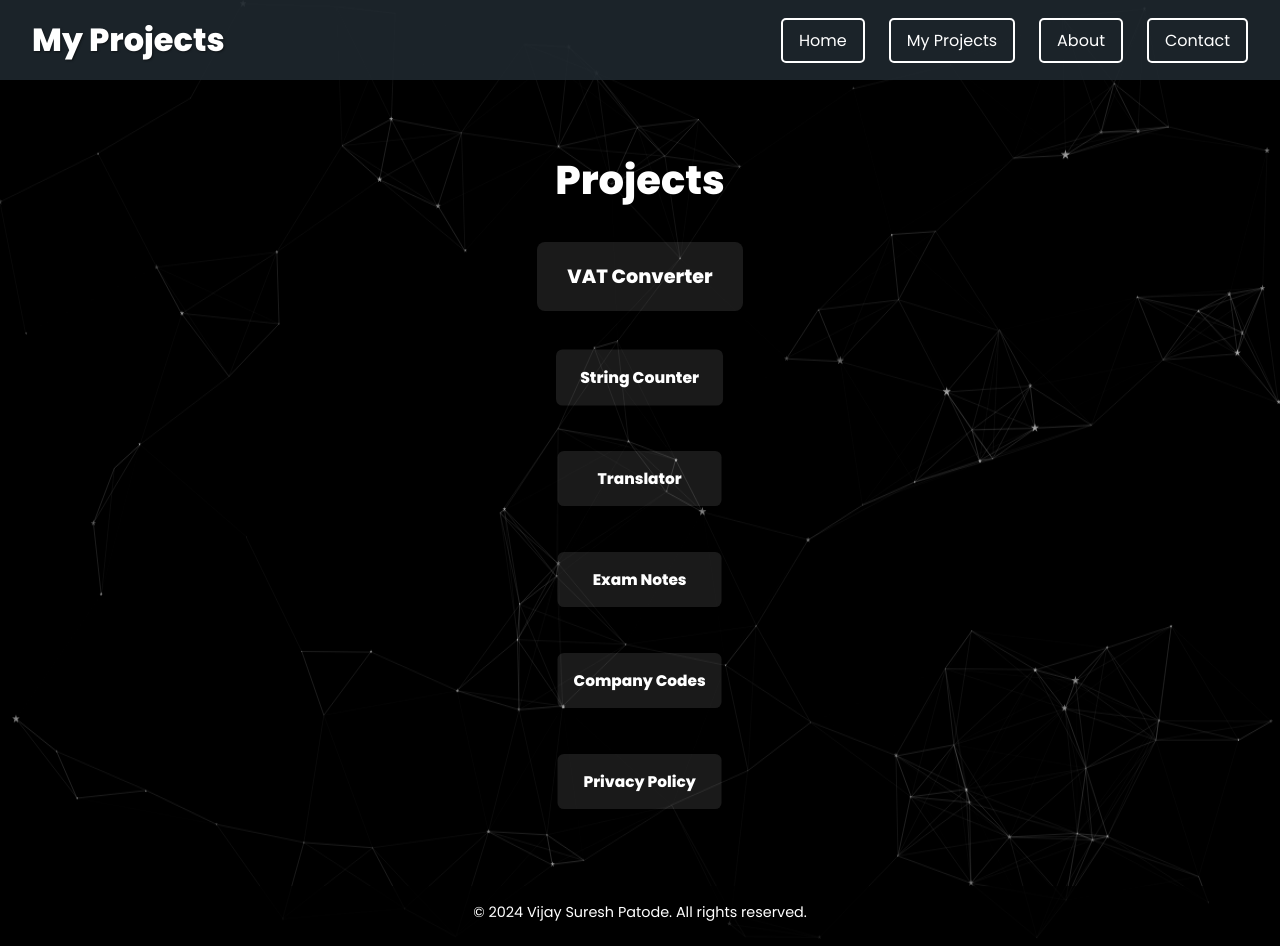
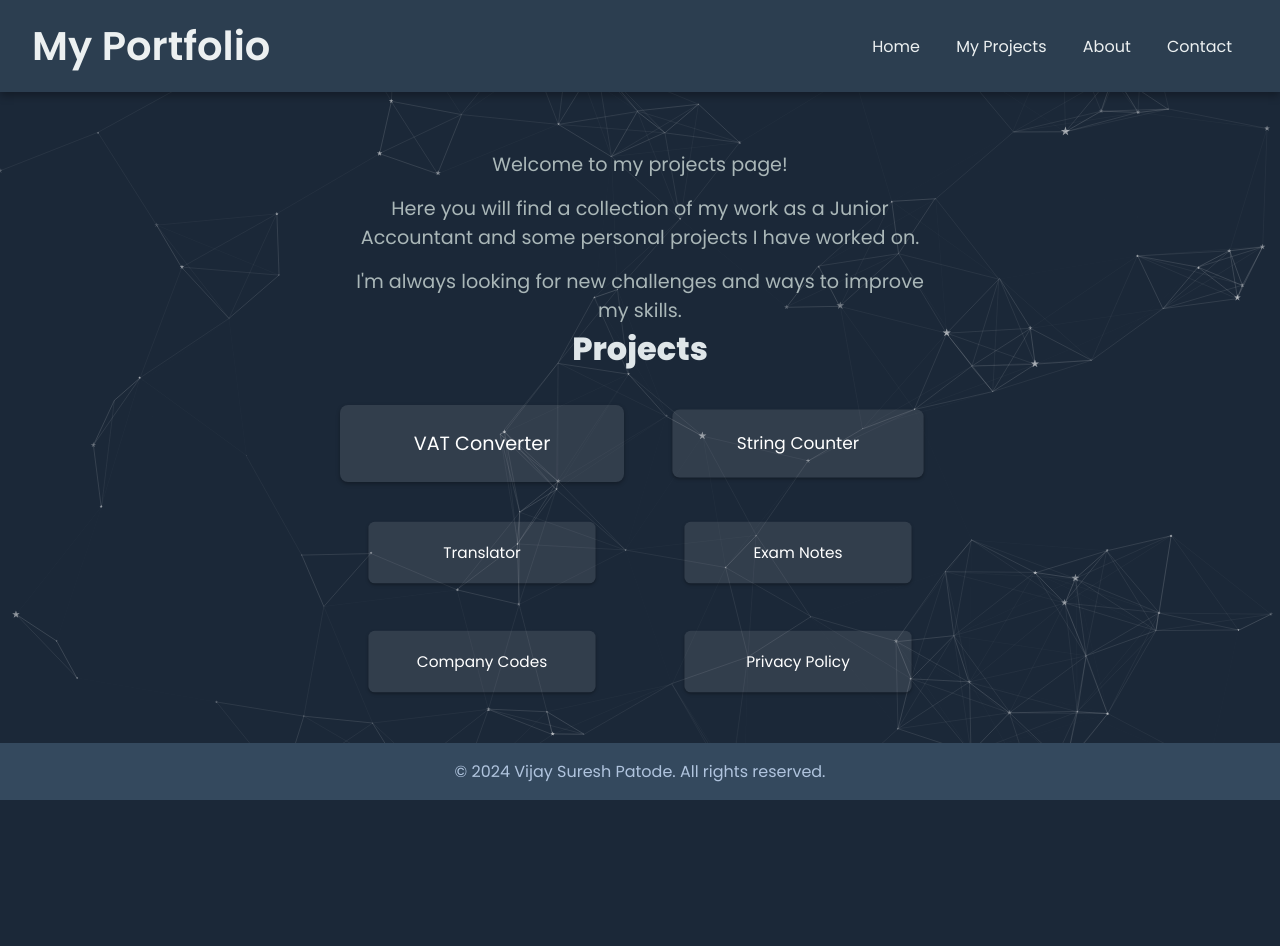
Before and after one commit to vpatode1/AGI-and-Infosys-notes, a plain HTML site: page my-projects.html in a window 1280 px wide. After the commit the page ends 807 px from the top, so only its background shows below. Drawn offline with nearby package versions, Linux system fonts and the light colour scheme; animation ran at ten frames a second.

Commit message:
Update my-projects.html

```diff
--- a/my-projects.html
+++ b/my-projects.html
@@ -10,7 +10,6 @@
     <!-- Particles.js Library -->
     <script src="https://cdn.jsdelivr.net/npm/particles.js"></script>
     <style>
-        /* General Reset */
         * {
             margin: 0;
             padding: 0;
@@ -22,12 +21,12 @@
             display: flex;
             flex-direction: column;
             min-height: 100vh;
-            background: #000;
+            background-color: #1b2838;
             color: white;
             position: relative;
+            overflow: hidden;
         }
 
-        /* Galaxy Effect */
         #particles-js {
             position: absolute;
             top: 0;
@@ -37,98 +36,116 @@
             z-index: -1;
         }
 
+        /* Header Styles */
         header {
             display: flex;
             justify-content: space-between;
             align-items: center;
             padding: 1rem 2rem;
-            background: rgba(30, 39, 46, 0.9);
-            box-shadow: 0 4px 8px rgba(0, 0, 0, 0.2);
-            color: white;
+            background-color: #2c3e50;
+            box-shadow: 0 4px 8px rgba(0, 0, 0, 0.3);
             z-index: 10;
         }
 
         header h1 {
-            font-size: 2rem;
-            font-weight: bold;
-            text-shadow: 1px 1px 2px rgba(0, 0, 0, 0.5);
-        }
-
-        header nav {
-            display: flex;
-            gap: 1.5rem;
+            font-size: 2.5rem;
+            font-weight: 600;
+            color: #ecf0f1;
         }
 
         header nav a {
             text-decoration: none;
-            color: white;
+            color: #ecf0f1;
             font-size: 1rem;
             padding: 0.5rem 1rem;
-            border: 2px solid white;
             border-radius: 5px;
-            transition: background-color 0.3s, color 0.3s ease-in-out;
+            transition: background-color 0.3s ease;
         }
 
         header nav a:hover {
-            background-color: white;
-            color: #6a5acd;
+            background-color: #34495e;
+            color: #ecf0f1;
         }
 
-        .container {
+        /* Main Content Layout */
+        main {
             flex: 1;
-            max-width: 1000px;
-            margin: 50px auto;
+            display: flex;
+            justify-content: center;
+            align-items: center;
             padding: 20px;
+            max-width: 1200px;
+            margin: 0 auto;
+            flex-direction: column;
+        }
+
+        .hero-section {
+            display: flex;
+            align-items: center;
+            gap: 40px;
+            flex-wrap: wrap;
+            justify-content: center;
+        }
+
+        .hero-content {
+            max-width: 600px;
             text-align: center;
         }
 
-        .container h2 {
-            font-size: 2.5rem;
+        .hero-content p {
+            font-size: 1.2rem;
+            color: #aab7b8;
+            margin-top: 15px;
+        }
+
+        .projects-section {
+            width: 100%;
+            text-align: center;
+        }
+
+        .projects-section h2 {
+            font-size: 2rem;
             margin-bottom: 2rem;
+            color: #dfe6e9;
         }
 
         .projects {
             display: grid;
-            grid-template-columns: repeat(auto-fit, minmax(200px, 1fr));
+            grid-template-columns: repeat(auto-fit, minmax(250px, 1fr));
             gap: 2rem;
         }
 
         .project {
-            background: rgba(255, 255, 255, 0.1);
+            background-color: rgba(255, 255, 255, 0.1);
             color: white;
-            padding: 20px;
+            padding: 1.5rem;
             border-radius: 8px;
-            box-shadow: 0 4px 8px rgba(0, 0, 0, 0.3);
+            box-shadow: 0 2px 4px rgba(0, 0, 0, 0.3);
             text-align: center;
             font-size: 1.2rem;
-            font-weight: bold;
-            transition: transform 0.3s, background-color 0.3s ease-in-out;
+            transition: transform 0.3s, background-color 0.3s;
         }
 
         .project:hover {
-            transform: translateY(-10px);
-            background-color: rgba(255, 255, 255, 0.2);
+            transform: translateY(-5px);
+            background-color: rgba(0, 0, 0, 0.5);
         }
 
+        /* Footer Styles */
         footer {
-            background-color: rgba(0, 0, 0, 0.8);
-            color: white;
+            background-color: #34495e;
+            color: #b0c4de;
             text-align: center;
             padding: 1rem;
-            font-size: 0.9rem;
-        }
-
-        footer p {
-            margin: 0;
+            font-size: 1rem;
         }
     </style>
 </head>
 <body>
-    <!-- Galaxy Effect -->
     <div id="particles-js"></div>
 
     <header>
-        <h1>My Projects</h1>
+        <h1>My Portfolio</h1>
         <nav>
             <a href="index.html">Home</a>
             <a href="my-projects.html">My Projects</a>
@@ -137,7 +154,22 @@
         </nav>
     </header>
 
-    <div class="container">
+    <main>
+        <!-- Hero Section (Text) -->
+        <section class="hero-section">
+            <div class="hero-content">
+                <p class="highlight-hello">Welcome to my projects page!</p>
+                <p class="highlight-name">
+                    Here you will find a collection of my work as a Junior Accountant and some personal projects I have worked on.
+                </p>
+                <p class="highlight-hobbies">
+                    I'm always looking for new challenges and ways to improve my skills.
+                </p>
+            </div>
+        </section>
+
+        <!-- Projects Section -->
+        <section class="projects-section">
             <h2>Projects</h2>
             <div class="projects">
                 <div class="project">VAT Converter</div>
@@ -147,7 +179,8 @@
                 <div class="project">Company Codes</div>
                 <div class="project">Privacy Policy</div>
             </div>
-    </div>
+        </section>
+    </main>
 
     <footer>
         <p>© 2024 Vijay Suresh Patode. All rights reserved.</p>
@@ -202,16 +235,7 @@
                 "move": {
                     "enable": true,
                     "speed": 3,
-                    "direction": "none",
-                    "random": true,
-                    "straight": false,
-                    "out_mode": "out",
-                    "bounce": false,
-                    "attract": {
-                        "enable": false,
-                        "rotateX": 600,
-                        "rotateY": 600
-                    }
+                    "random": true
                 }
             },
             "retina_detect": true
@@ -219,16 +243,10 @@
 
         // GSAP Animations
         window.onload = function() {
-            // Header animation
-            gsap.from("header h1", { opacity: 0, y: -30, duration: 1.5, ease: "power2.out" });
-            gsap.from("header nav a", { opacity: 0, y: -20, stagger: 0.2, duration: 1.5, ease: "power2.out" });
-
-            // Container animation
-            gsap.from(".container h2", { opacity: 0, y: 30, duration: 1.5, delay: 0.5, ease: "power2.out" });
-            gsap.from(".projects .project", { opacity: 0, scale: 0.8, stagger: 0.3, duration: 1.5, ease: "power2.out" });
-
-            // Footer animation
-            gsap.from("footer", { opacity: 0, y: 20, duration: 1, delay: 1.5, ease: "power2.out" });
+            gsap.from("header", { opacity: 0, y: -30, duration: 1 });
+            gsap.from(".hero-section", { opacity: 0, y: 30, duration: 1, delay: 0.5 });
+            gsap.from(".projects .project", { opacity: 0, scale: 0.8, stagger: 0.2, duration: 1 });
+            gsap.from("footer", { opacity: 0, y: 20, duration: 1, delay: 1 });
         };
     </script>
 </body>
```
Lines whose indentation alone changed are shown as unchanged.
